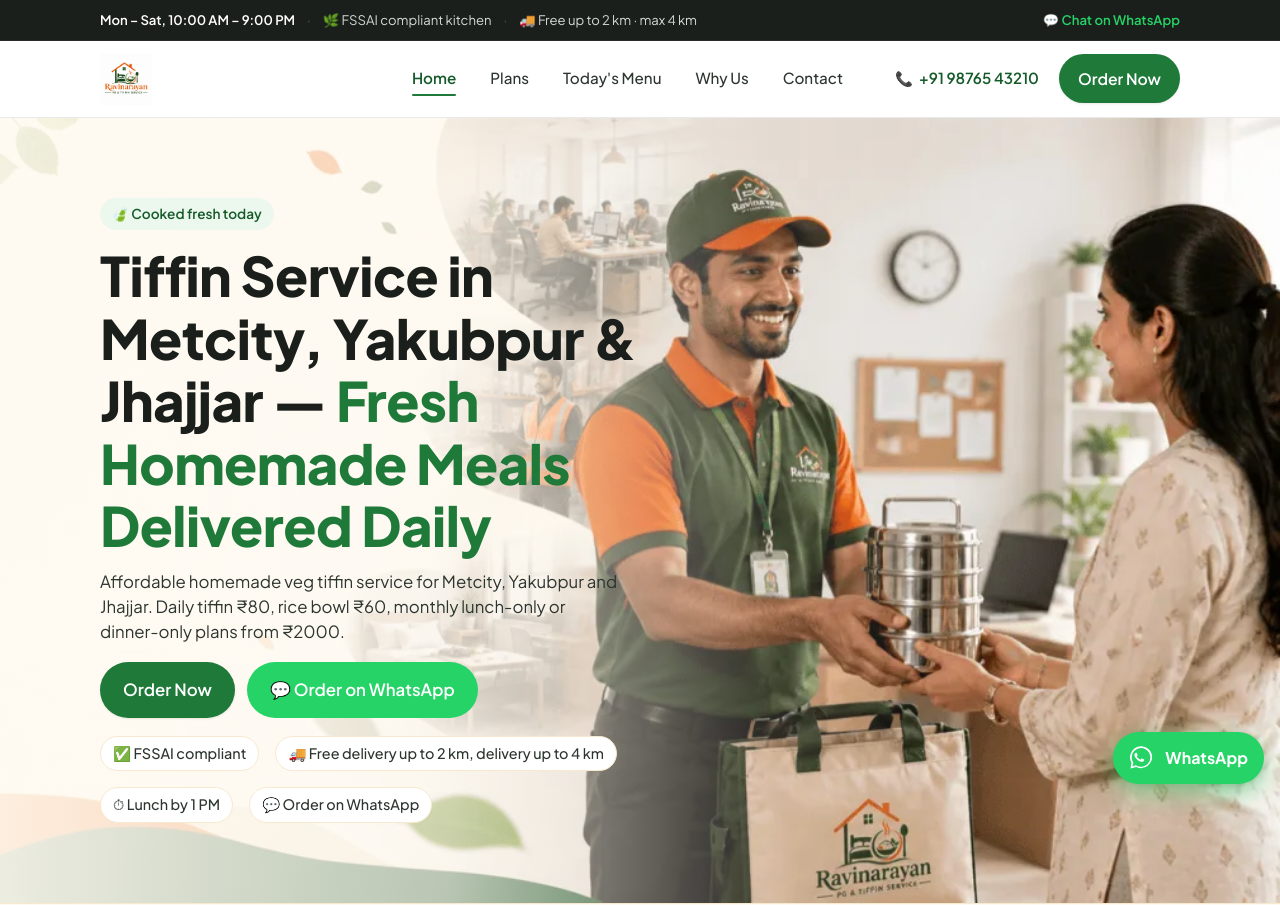
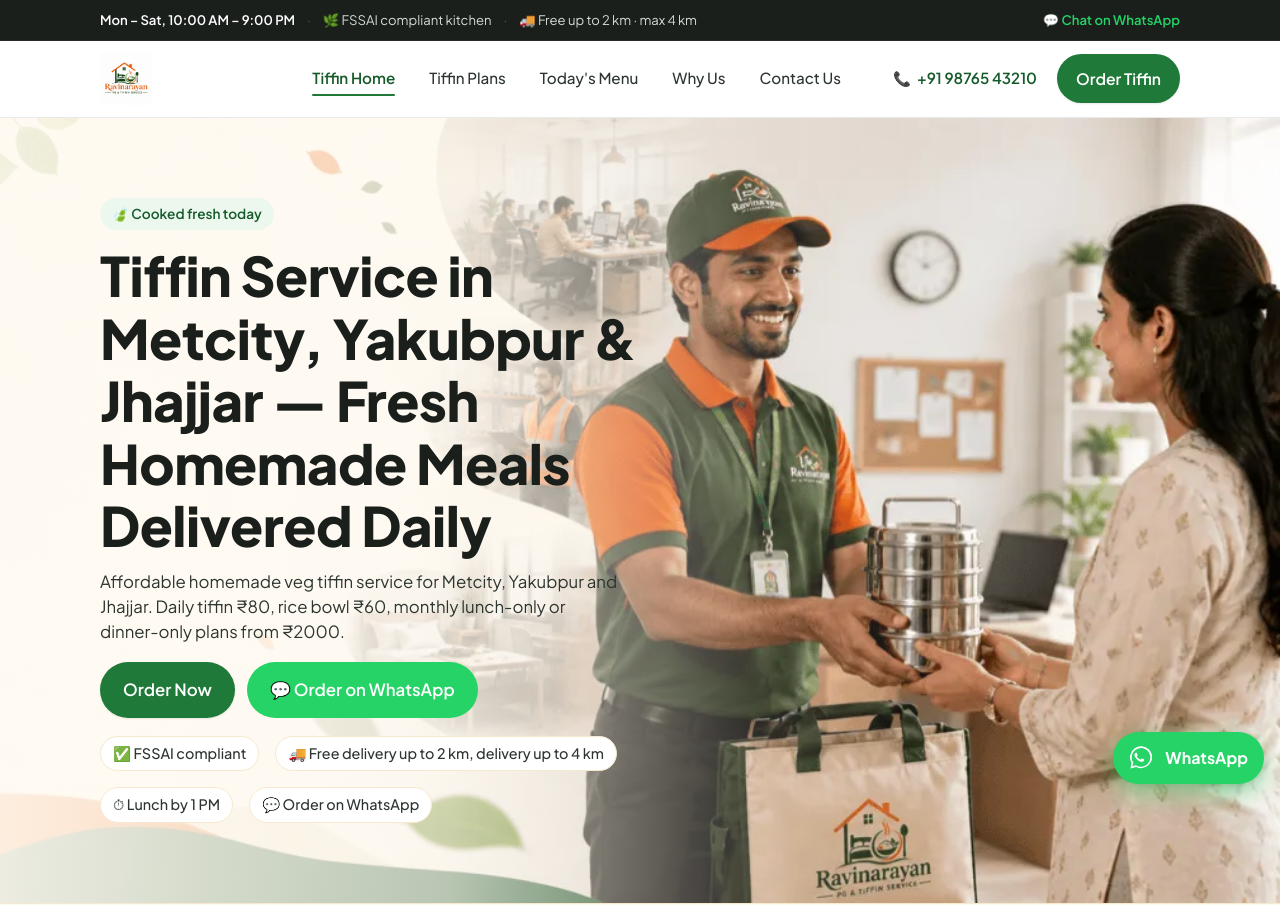
Before and after one commit to narvyn-official/tiffin-ravinarayan, a Django app: page / in a window 1280 px wide. Shown: the top 905 px of the page. Run offline with Django 5.2, Linux system fonts and the light colour scheme; data comes from the database, SQL or seed files in the repository.

Commit message:
Resolve remaining SEO audit warnings

```diff
--- a/static/css/styles.css
+++ b/static/css/styles.css
@@ -627,16 +627,18 @@
 .footer {
   background: var(--ink-900); color: #d6dad7; padding: 48px 0 0;
 }
-.footer h4 { color: #fff; margin-bottom: 12px; }
+.footer-heading { color: #fff; margin-bottom: 12px; font-weight: 800; }
 .footer a { color: #d6dad7; }
 .footer a:hover { color: #fff; }
 .footer-grid {
   display: grid; grid-template-columns: 1fr; gap: 28px;
 }
-@media (min-width: 720px) { .footer-grid { grid-template-columns: 1.2fr 1fr 1fr; } }
+@media (min-width: 720px) { .footer-grid { grid-template-columns: 1.15fr 1fr 1fr 1.1fr; } }
 .footer-brand { color: #fff; font-weight: 800; font-size: 1.1rem; margin-bottom: 8px; }
 .plain { display: flex; flex-direction: column; gap: 8px; }
 .plain.tight { gap: 6px; }
+.footer-order-links { gap: 7px; }
+.footer-order-links a { font-size: .9rem; }
 .chips { flex-direction: row; flex-wrap: wrap; }
 .chip {
   display: inline-flex;
--- a/tiffin/seo.py
+++ b/tiffin/seo.py
@@ -108,7 +108,7 @@
         "telephone": site.phone,
         "email": site.email,
         "image": [
-            absolute_url(request, "/static/img/hero.webp"),
+            absolute_url(request, "/static/img/hero.png"),
             absolute_url(request, "/static/img/plan-daily.webp"),
             absolute_url(request, "/static/img/logo.png"),
         ],
--- a/tiffin/templates/tiffin/base.html
+++ b/tiffin/templates/tiffin/base.html
@@ -31,21 +31,23 @@
   <meta property="og:title" content="{% block og_title %}{{ page_title|default:SITE.business_name }}{% endblock %}" />
   <meta property="og:description" content="{% block og_description %}{{ page_description|default:SITE.site_description }}{% endblock %}" />
   <meta property="og:url" content="{{ canonical_url }}" />
-  <meta property="og:image" content="{% block og_image %}{{ request.scheme }}://{{ request.get_host }}{% asset 'img/hero.webp' %}{% endblock %}" />
-  <meta property="og:image:secure_url" content="{% block og_image_secure %}{{ request.scheme }}://{{ request.get_host }}{% asset 'img/hero.webp' %}{% endblock %}" />
+  <meta property="og:image" content="{% block og_image %}{{ request.scheme }}://{{ request.get_host }}{% asset 'img/hero.png' %}{% endblock %}" />
+  <meta property="og:image:secure_url" content="{% block og_image_secure %}{{ request.scheme }}://{{ request.get_host }}{% asset 'img/hero.png' %}{% endblock %}" />
   <meta property="og:image:alt" content="{% block og_image_alt %}{{ SITE.business_name }} homemade tiffin service in Metcity, Yakubpur and Jhajjar{% endblock %}" />
   <meta property="og:image:width" content="1100" />
   <meta property="og:image:height" content="619" />
-  <meta property="og:image:type" content="image/webp" />
+  <meta property="og:image:type" content="image/png" />
   <meta property="og:locale" content="en_IN" />
 
   {# Twitter card #}
   <meta name="twitter:card" content="summary_large_image" />
   <meta name="twitter:url" content="{{ canonical_url }}" />
   <meta name="twitter:domain" content="{{ request.get_host }}" />
+  <meta name="twitter:site" content="@ravinarayantiffin" />
+  <meta name="twitter:creator" content="@ravinarayantiffin" />
   <meta name="twitter:title" content="{% block tw_title %}{{ page_title|default:SITE.business_name }}{% endblock %}" />
   <meta name="twitter:description" content="{% block tw_description %}{{ page_description|default:SITE.site_description }}{% endblock %}" />
-  <meta name="twitter:image" content="{% block tw_image %}{{ request.scheme }}://{{ request.get_host }}{% asset 'img/hero.webp' %}{% endblock %}" />
+  <meta name="twitter:image" content="{% block tw_image %}{{ request.scheme }}://{{ request.get_host }}{% asset 'img/hero.png' %}{% endblock %}" />
   <meta name="twitter:image:alt" content="{% block tw_image_alt %}{{ SITE.business_name }} homemade tiffin service in Metcity, Yakubpur and Jhajjar{% endblock %}" />
   <meta name="twitter:image:width" content="1100" />
   <meta name="twitter:image:height" content="619" />
--- a/tiffin/templates/tiffin/components/footer.html
+++ b/tiffin/templates/tiffin/components/footer.html
@@ -1,3 +1,4 @@
+{% url 'order' as order_url %}
 <footer class="footer" id="contact">
   <div class="container footer-grid">
     <div>
@@ -5,10 +6,10 @@
       <p class="muted">{{ SITE.tagline }}</p>
     </div>
     <div>
-      <h4>Contact</h4>
+      <div class="footer-heading">Contact Ravinarayan Tiffin</div>
       <ul class="plain">
         <li><a href="tel:{{ SITE.phone }}">📞 {{ SITE.phone }}</a></li>
-        <li><a href="{{ WHATSAPP_URL }}" target="_blank" rel="noopener">💬 WhatsApp</a></li>
+        <li><a href="{{ WHATSAPP_URL }}" target="_blank" rel="noopener">💬 Message tiffin service on WhatsApp</a></li>
         <li><a href="{{ SITE.google_business_url }}" target="_blank" rel="noopener">⭐ Review us on Google</a></li>
         <li>✉️ {{ SITE.email }}</li>
         <li>📍 {{ SITE.address }}</li>
@@ -16,11 +17,24 @@
       </ul>
     </div>
     <div>
-      <h4>We Deliver To</h4>
+      <div class="footer-heading">Local Delivery Areas</div>
       <ul class="plain chips">
         {% for a in AREAS %}
-          <li><a class="chip" href="{% url 'location_page' a.name|slugify %}">{{ a.name }}</a></li>
+          <li><a class="chip" href="{% url 'location_page' a.name|slugify %}">Tiffin in {{ a.name }}</a></li>
         {% endfor %}
+      </ul>
+    </div>
+    <div>
+      <div class="footer-heading">Popular Tiffin Orders</div>
+      <ul class="plain footer-order-links">
+        <li><a href="{{ order_url }}?meal=lunch">Lunch tiffin online order</a></li>
+        <li><a href="{{ order_url }}?meal=dinner">Dinner tiffin online order</a></li>
+        <li><a href="{{ order_url }}?plan=daily-tiffin">Daily veg tiffin booking</a></li>
+        <li><a href="{{ order_url }}?plan=pg-monthly">Monthly PG tiffin package</a></li>
+        <li><a href="{{ order_url }}?plan=rice-bowl-sunday-matar-paneer">Today rice bowl order</a></li>
+        <li><a href="{{ order_url }}?plan=samosa">Bulk samosa snack order</a></li>
+        <li><a href="{{ order_url }}?plan=burger">Burger order for groups</a></li>
+        <li><a href="{{ order_url }}?plan=bread-pakora">Bread pakora party order</a></li>
       </ul>
     </div>
   </div>
--- a/tiffin/templates/tiffin/components/navbar.html
+++ b/tiffin/templates/tiffin/components/navbar.html
@@ -30,11 +30,11 @@
       <button class="nav-drawer-close" aria-label="Close menu" data-nav-close>×</button>
 
       <nav class="nav-links" aria-label="Primary">
-        <a href="{{ home_url }}" class="nav-link {% if request.path == home_url %}is-active{% endif %}">Home</a>
-        <a href="{{ menu_url }}" class="nav-link {% if request.path == menu_url %}is-active{% endif %}">Plans</a>
+        <a href="{{ home_url }}" class="nav-link {% if request.path == home_url %}is-active{% endif %}">Tiffin Home</a>
+        <a href="{{ menu_url }}" class="nav-link {% if request.path == menu_url %}is-active{% endif %}">Tiffin Plans</a>
         <a href="{{ home_url }}#today" class="nav-link">Today's Menu</a>
         <a href="{{ home_url }}#why" class="nav-link">Why Us</a>
-        <a href="{{ home_url }}#contact" class="nav-link">Contact</a>
+        <a href="{{ home_url }}#contact" class="nav-link">Contact Us</a>
       </nav>
 
       <div class="nav-actions">
@@ -42,9 +42,9 @@
           <span class="nav-phone-icon" aria-hidden="true">📞</span>
           <span class="nav-phone-text">{{ SITE.phone }}</span>
         </a>
-        <a href="{{ order_url }}" class="btn btn-primary nav-order-btn">Order Now</a>
+        <a href="{{ order_url }}" class="btn btn-primary nav-order-btn">Order Tiffin</a>
         {% if request.user.is_authenticated and request.user.is_staff %}
-          <a href="{% url 'admin_orders' %}" class="btn btn-ghost btn-sm nav-admin-btn">Admin</a>
+          <a href="{% url 'admin_orders' %}" class="btn btn-ghost btn-sm nav-admin-btn">Staff Orders</a>
         {% endif %}
       </div>
     </div>
--- a/tiffin/templates/tiffin/components/plan_card.html
+++ b/tiffin/templates/tiffin/components/plan_card.html
@@ -5,7 +5,7 @@
     <img src="{% static 'img/' %}{{ plan.image_path_webp }}"
          alt="{{ plan.name }} — {{ plan.category_label }} from {{ SITE.business_name }}"
          width="{{ plan.image_width }}" height="{{ plan.image_height }}"
-         loading="lazy" decoding="async"
+         loading="lazy" decoding="async" fetchpriority="low"
          onerror="this.parentElement.classList.add('no-image'); this.remove();">
   </div>
   {% if plan.badge %}<span class="plan-badge">{{ plan.badge }}</span>{% endif %}
@@ -21,6 +21,6 @@
     <ul class="plan-items">
       {% for item in plan.items_list %}<li>✓ {{ item }}</li>{% endfor %}
     </ul>
-    <a href="{{ order_url }}?plan={{ plan.slug }}" class="btn btn-primary plan-cta">Order This</a>
+    <a href="{{ order_url }}?plan={{ plan.slug }}" class="btn btn-primary plan-cta">Order {{ plan.name }}</a>
   </div>
 </article>
--- a/tiffin/templates/tiffin/home.html
+++ b/tiffin/templates/tiffin/home.html
@@ -10,7 +10,7 @@
   <div class="container hero-inner">
     <div class="hero-text">
       <span class="eyebrow">🍃 Cooked fresh today</span>
-      <h1>Tiffin Service in Metcity, Yakubpur &amp; Jhajjar — <span class="accent">Fresh Homemade Meals Delivered Daily</span></h1>
+      <h1>Tiffin Service in Metcity, Yakubpur &amp; Jhajjar — Fresh Homemade Meals Delivered Daily</h1>
       <p class="lead">Affordable homemade veg tiffin service for Metcity, Yakubpur and Jhajjar. Daily tiffin ₹80, rice bowl ₹60, monthly lunch-only or dinner-only plans from ₹2000.</p>
       <div class="hero-cta">
         <a href="{{ order_url }}" class="btn btn-primary btn-lg">Order Now</a>
@@ -56,7 +56,7 @@
         <img src="{% static 'img/today-spread.webp' %}"
              alt="Homemade tiffin spread with chapati, dal, sabzi, rice and salad — today's menu at {{ SITE.short_name }}, {{ SITE.city }}"
              width="1100" height="825"
-             loading="lazy" decoding="async"
+             loading="lazy" decoding="async" fetchpriority="low"
              onerror="this.parentElement.style.display='none';">
         <span class="today-date">📅 {{ today_label }}</span>
         <span class="today-fresh-tag">🌿 Cooked this morning</span>
@@ -140,28 +140,28 @@
         <div class="step-img"><img src="{% static 'img/cooking.webp' %}"
              alt="Chef preparing fresh homemade vegetarian tiffin in {{ SITE.short_name }}'s home kitchen"
              width="1100" height="619"
-             loading="lazy" decoding="async" onerror="this.parentElement.classList.add('no-image')"></div>
+             loading="lazy" decoding="async" fetchpriority="low" onerror="this.parentElement.classList.add('no-image')"></div>
         <div class="step-meta"><span class="step-badge">01</span><h3>Cooked Fresh</h3><p class="muted">Ingredients sourced daily, cooked the same morning in our home kitchen.</p></div>
       </div>
       <div class="step-tile">
         <div class="step-img"><img src="{% static 'img/kitchen.webp' %}"
              alt="FSSAI-compliant tiffin kitchen — staff in masks, hairnets and gloves packing fresh meals"
              width="1100" height="825"
-             loading="lazy" decoding="async" onerror="this.parentElement.classList.add('no-image')"></div>
+             loading="lazy" decoding="async" fetchpriority="low" onerror="this.parentElement.classList.add('no-image')"></div>
         <div class="step-meta"><span class="step-badge">02</span><h3>Packed Hygienically</h3><p class="muted">Sealed steel tiffins. Staff in gloves, masks and hairnets — FSSAI compliant.</p></div>
       </div>
       <div class="step-tile">
         <div class="step-img"><img src="{% static 'img/delivery.webp' %}"
              alt="Tiffin delivery agent handing a fresh meal to a customer at the door in {{ SITE.city }}"
              width="1100" height="825"
-             loading="lazy" decoding="async" onerror="this.parentElement.classList.add('no-image')"></div>
+             loading="lazy" decoding="async" fetchpriority="low" onerror="this.parentElement.classList.add('no-image')"></div>
         <div class="step-meta"><span class="step-badge">03</span><h3>Delivered On Time</h3><p class="muted">Lunch by 1 PM, dinner by 8:30 PM. To your office, PG or home.</p></div>
       </div>
       <div class="step-tile">
         <div class="step-img"><img src="{% static 'img/enjoy.webp' %}"
              alt="Customer enjoying a hot homemade vegetarian tiffin lunch at home"
              width="1100" height="825"
-             loading="lazy" decoding="async" onerror="this.parentElement.classList.add('no-image')"></div>
+             loading="lazy" decoding="async" fetchpriority="low" onerror="this.parentElement.classList.add('no-image')"></div>
         <div class="step-meta"><span class="step-badge">04</span><h3>Enjoy Ghar Ka Khaana</h3><p class="muted">Hot, balanced, homestyle taste — like maa ke haath ka khaana.</p></div>
       </div>
     </div>
@@ -199,7 +199,7 @@
         <img src="{% static 'img/areas-map.webp' %}"
              alt="{{ SITE.short_name }} tiffin delivery zone map covering Metcity and Yakubpur in {{ SITE.city }} district"
              width="1100" height="619"
-             loading="lazy" decoding="async"
+             loading="lazy" decoding="async" fetchpriority="low"
              onerror="this.parentElement.style.display='none';">
       </div>
       <ul class="areas-grid">
@@ -249,7 +249,7 @@
       <img src="{% static 'img/whatsapp.webp' %}"
            alt="Order tiffin via WhatsApp — {{ SITE.short_name }} chat preview"
            width="1100" height="825"
-           loading="lazy" decoding="async"
+           loading="lazy" decoding="async" fetchpriority="low"
            onerror="this.parentElement.style.display='none';">
     </div>
   </div>
--- a/tiffin/templates/tiffin/location.html
+++ b/tiffin/templates/tiffin/location.html
@@ -97,7 +97,7 @@
       <img src="{% static 'img/plan-daily.webp' %}"
            alt="Daily veg tiffin meal from {{ SITE.short_name }} for {{ area.name }}"
            width="1100" height="825"
-           loading="lazy" decoding="async"
+           loading="lazy" decoding="async" fetchpriority="low"
            onerror="this.parentElement.style.display='none';">
     </div>
   </div>
--- a/tiffin/templates/tiffin/order_form.html
+++ b/tiffin/templates/tiffin/order_form.html
@@ -62,7 +62,10 @@
               <span class="plan-pick-inner">
                 {% with plan_img='img/'|add:plan.image_path_webp %}
                   <span class="plan-pick-media">
-                    <img src="{% static plan_img %}" alt="{{ plan.name }}" loading="lazy" width="320" height="180">
+                    <img src="{% static plan_img %}"
+                         alt="{{ plan.name }} {{ plan.category_label }} order option from {{ SITE.short_name }}"
+                         loading="lazy" decoding="async" fetchpriority="low"
+                         width="320" height="180">
                   </span>
                 {% endwith %}
                 {% if plan.badge %}<span class="plan-badge">{{ plan.badge }}</span>{% endif %}
```
Also changed, not shown: tiffin/tests.py (+12 -0 lines).
